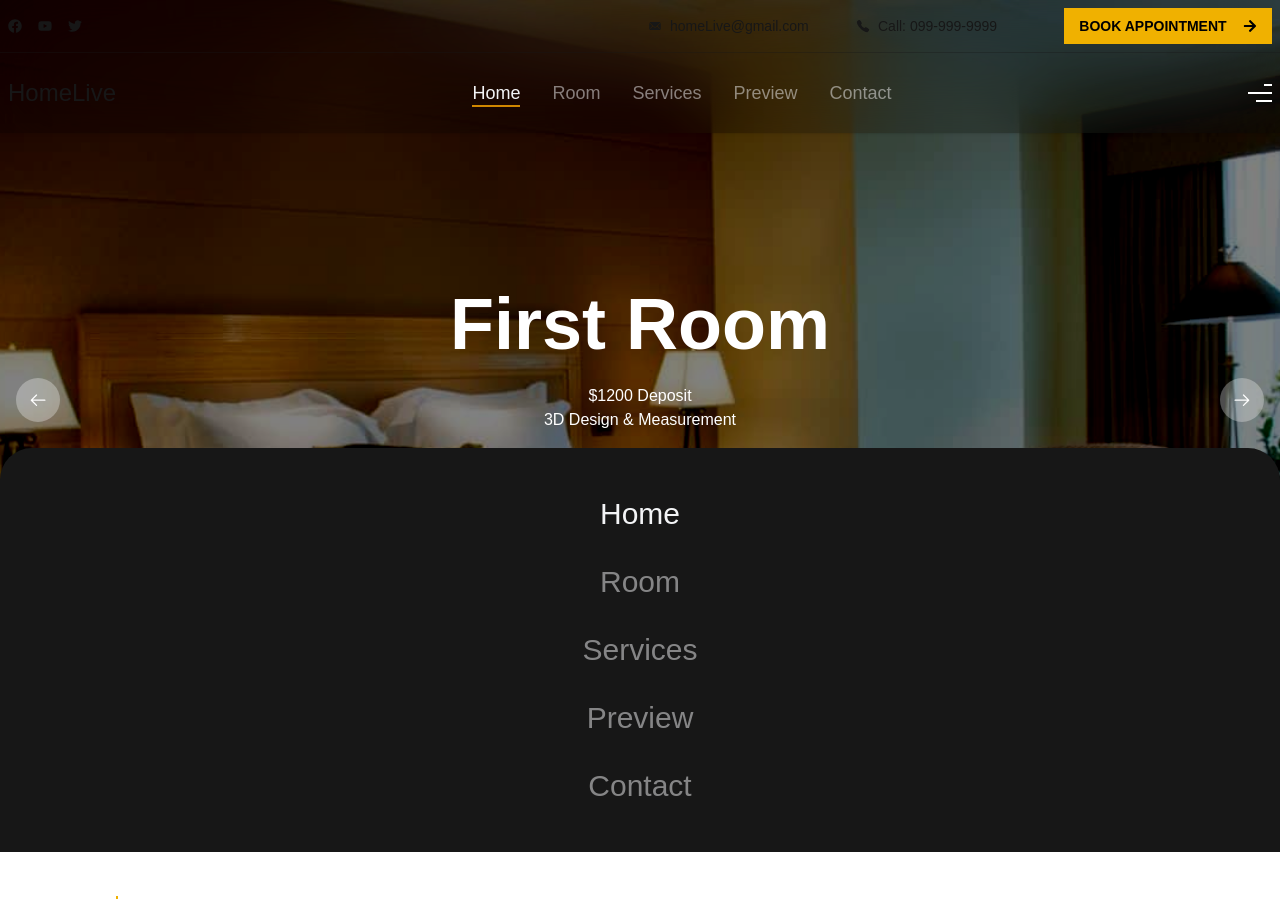
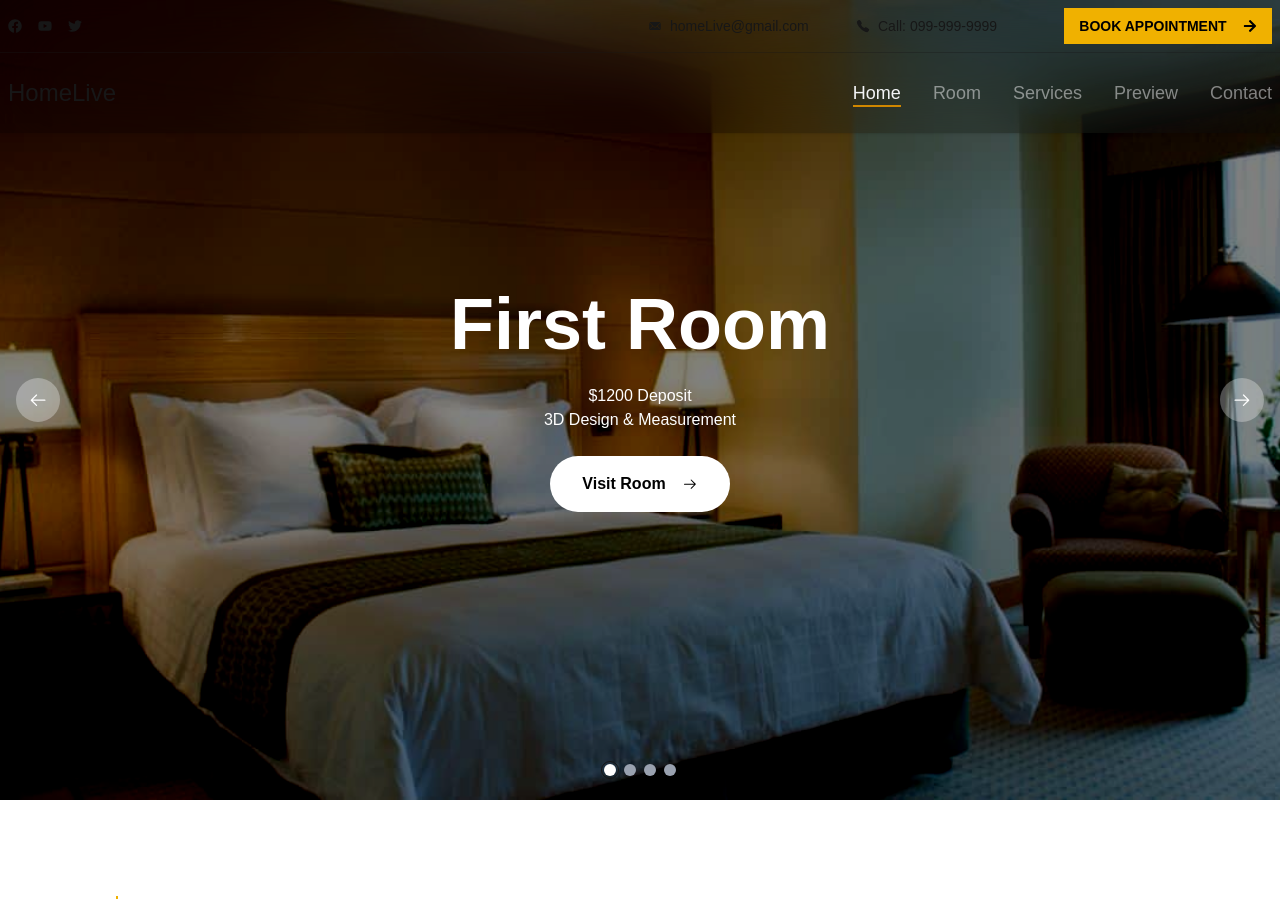
Before and after one commit to grillpork/ecom-rooms, a Next.js app: page / in a window 1280 px wide. Shown: the top 899 px of the page. Built offline with nearby package versions, Linux system fonts and the light colour scheme; a web font is replaced by a local one.

Commit message:
fix bug navbar

```diff
--- a/src/app/components/Header.tsx
+++ b/src/app/components/Header.tsx
@@ -56,7 +56,6 @@ export default function Header() {
 
         <div
           className="w-full absolute top-1/2 left-1/2 z-10 transform -translate-x-1/2 -translate-y-1/2 text-white text-4xl font-bold text-center flex flex-col gap-6 items-center"
-          data-aos="fade-left"
           key={selectedIndex} // trick เพื่อรีเฟรช AOS ทุกครั้งที่เปลี่ยนภาพ
         >
           <h1 className="font-bold text-[28px] md:text-7xl">{data[selectedIndex].name}</h1>
@@ -67,8 +66,7 @@ export default function Header() {
             <p className="text-base font-light">3D Design & Measurement</p>
           </article>
           <button
-            data-aos="fade-up"
-            data-aos-delay="200"
+
             className="flex items-center gap-4 px-8 py-4 text-base bg-white text-black w-fit rounded-full cursor-pointer "
           >
             Visit Room <GoArrowRight />
@@ -76,7 +74,7 @@ export default function Header() {
         </div>
 
         {/* Arrows */}
-        <div className="absolute top-1/2 left-0 right-0 flex justify-between px-4 transform -translate-y-1/2 z-30">
+        <div className="absolute top-1/2 left-0 right-0 flex justify-between px-4 transform -translate-y-1/2 z-50">
           <button
             onClick={scrollPrev}
             className="bg-white/30 bg-opacity-50 hover:scale-120 p-3 rounded-full cursor-pointer text-white transition"
--- a/src/app/components/NavBar.tsx
+++ b/src/app/components/NavBar.tsx
@@ -20,7 +20,7 @@ export default function NavBar() {
   const [active, setActive] = useState("");
   const [style, setStyle] = useState({ left: 0, width: 0 });
   const navRef = useRef<HTMLDivElement>(null);
-  const [isOpen, setIsOpen] = useState(true)
+  const [isOpen, setIsOpen] = useState(false)
 
   const hdlBtn = () => { setIsOpen(!isOpen) }
 
@@ -110,7 +110,7 @@ export default function NavBar() {
           />
         </div>
 
-        <section onClick={hdlBtn} className=" flex flex-col gap-1.5 items-end">
+        <section onClick={hdlBtn} className=" flex md:hidden flex-col gap-1.5 items-end">
           <div className=" w-2 h-0.5 bg-white"></div>
           <div className=" w-6 h-0.5 bg-white"></div>
           <div className=" w-4 h-0.5 bg-white"></div>
@@ -118,28 +118,33 @@ export default function NavBar() {
 
 
       </section>
+      {isOpen && (
   <div
-        className={`top-112 w-full h-fit   fixed z-50 origin-left transition-transform duration-500 ${isOpen ? "scale-y-100 opacity-100" : "scale-y-0 opacity-0"
-          }`}
-        style={{ transformOrigin: "bottom" }}
+    className={`fixed top-32 left-0 w-full bg-black py-8 z-40 transition-all duration-300 origin-top transform scale-y-100 opacity-100`}
+    style={{ transformOrigin: 'top' }}
   >
-        <ul className="flex flex-col gap-8 justify-end items-center h-full bg-neutral-900 py-12 rounded-t-4xl ">
+    <ul className="flex flex-col items-center gap-6">
       {NavItems.map(({ label, path }, index) => (
         <Link
           key={`${path}-${index}`}
           href={path}
           scroll={true}
           data-path={path.replace("#", "")}
-              className={`text-3xl ${active === path.replace("#", "")
-                  ? "text-gray-100"
-                  : "text-gray-100/50"
+          className={`text-lg ${
+            active === path.replace("#", "")
+              ? "text-yellow-400"
+              : "text-white/70"
           }`}
+          onClick={() => setIsOpen(false)} // ปิดเมนูเมื่อคลิก
         >
           {label}
         </Link>
       ))}
     </ul>
   </div>
+)}
+
+
     </div>
   );
 }
```
Lines whose indentation alone changed are shown as unchanged.
